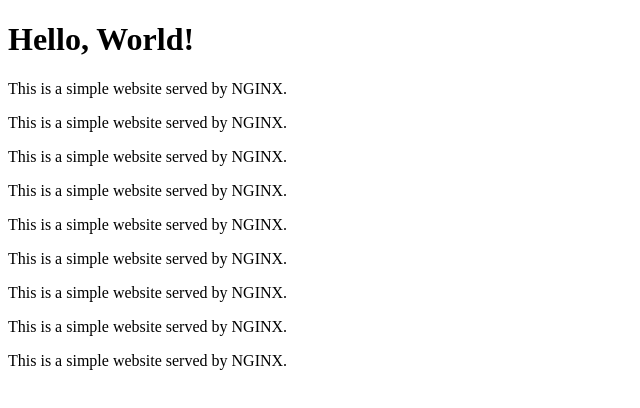
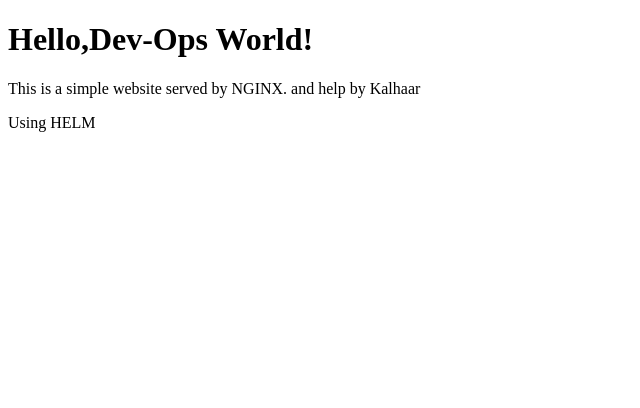
Before and after one commit to Vrajeshask/helm, a plain HTML site: page website/index.html in a window 1280 px wide. Shown: the whole page, without its empty margins (0-640 px from the left). Drawn offline with Linux system fonts and the light colour scheme.

Commit message:
Updated index.html

```diff
--- a/website/index.html
+++ b/website/index.html
@@ -6,15 +6,9 @@
     <title>My Simple Website</title>
 </head>
 <body>
-    <h1>Hello, World!</h1>
-    <p>This is a simple website served by NGINX.</p>
-    <p>This is a simple website served by NGINX.</p>
-    <p>This is a simple website served by NGINX.</p>
-    <p>This is a simple website served by NGINX.</p>
-    <p>This is a simple website served by NGINX.</p>
-    <p>This is a simple website served by NGINX.</p>
-    <p>This is a simple website served by NGINX.</p>
-    <p>This is a simple website served by NGINX.</p>
-    <p>This is a simple website served by NGINX.</p>
+    <h1>Hello,Dev-Ops World!</h1>
+    <p>This is a simple website served by NGINX. and help by Kalhaar </p>
+    <p>Using HELM </p>
+
 </body>
 </html>
```
